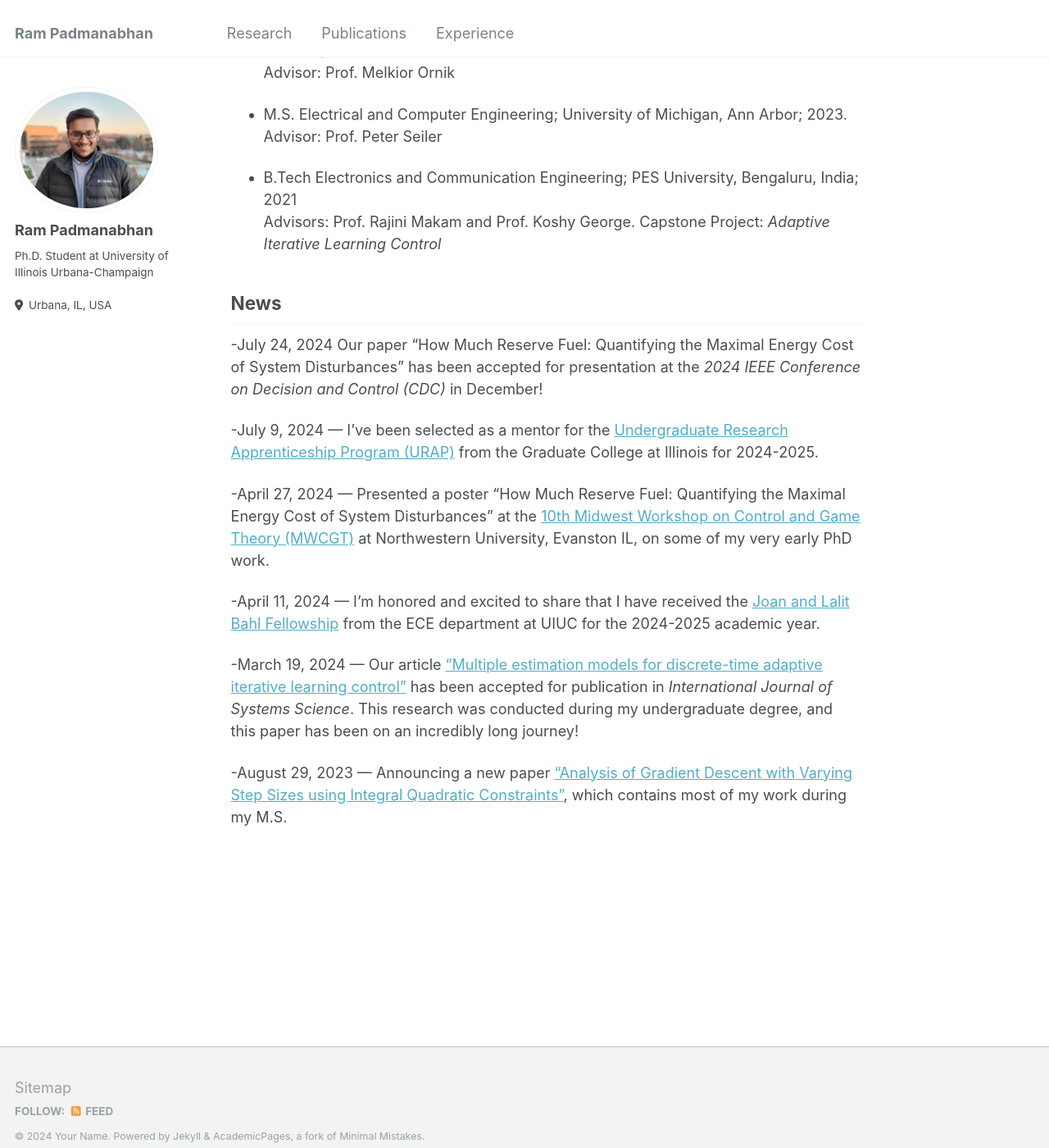
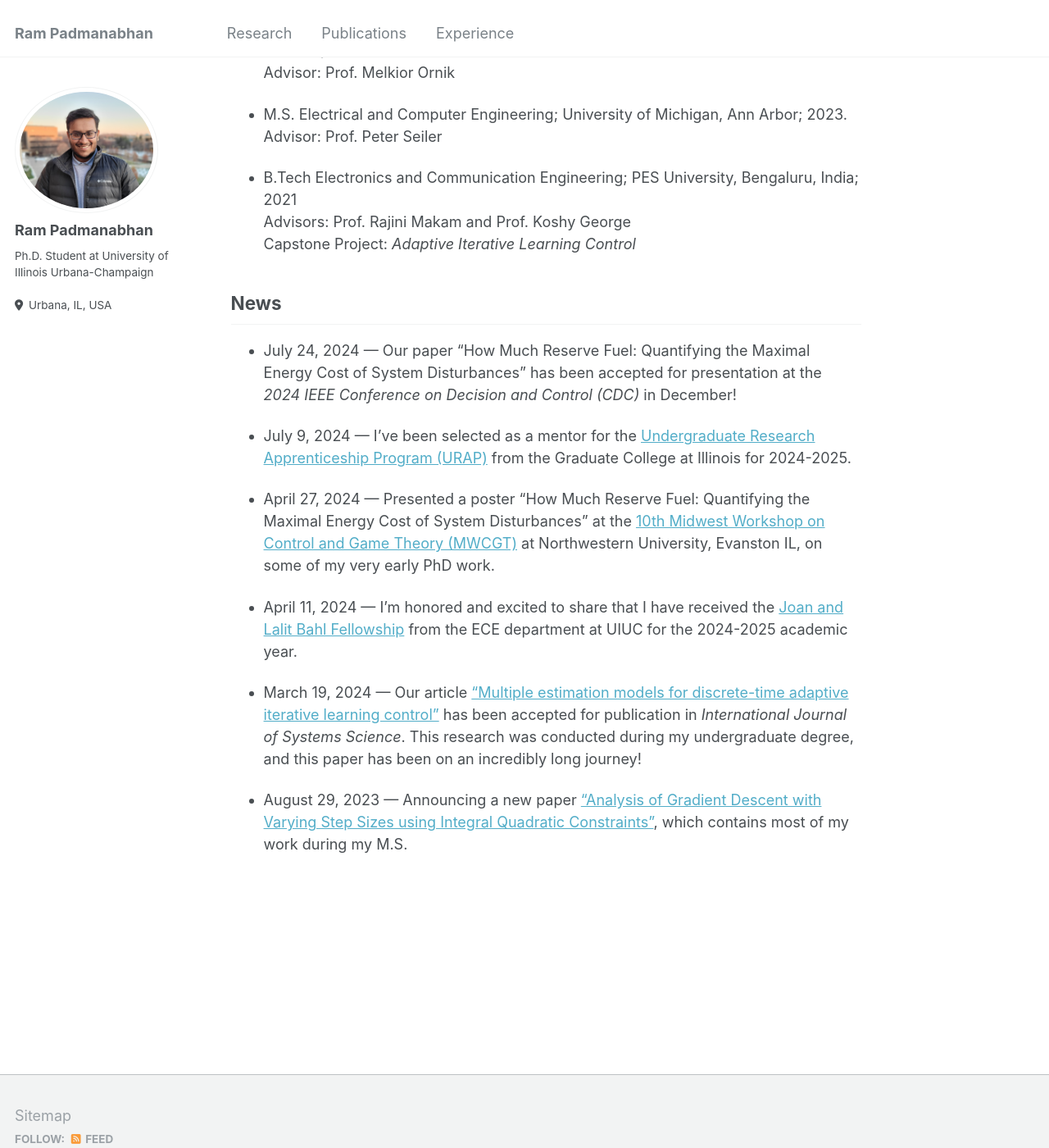
Before and after one commit to ram-p/ram-p.github.io, a Jekyll site: the page built from _pages/about.md, in a window 1280 px wide and 1400 px high, scrolled down 595 px. Shown: the whole window at 82% size. Built offline with Jekyll 4.4.1, drawn with Linux system fonts in a browser that asks for light colours.

Commit message:
Complete aboud.md-2

```diff
--- a/_pages/about.md
+++ b/_pages/about.md
@@ -24,19 +24,19 @@ Advisor: Prof. Melkior Ornik
 Advisor: Prof. Peter Seiler
 
 - B.Tech Electronics and Communication Engineering; PES University, Bengaluru, India; 2021
-Advisors: Prof. Rajini Makam and Prof. Koshy George.
+Advisors: Prof. Rajini Makam and Prof. Koshy George
 Capstone Project: _Adaptive Iterative Learning Control_
 
 News
 ------
--July 24, 2024  Our paper "How Much Reserve Fuel: Quantifying the Maximal Energy Cost of System Disturbances" has been accepted for presentation at the _2024 IEEE Conference on Decision and Control (CDC)_ in December!
+- July 24, 2024 — Our paper "How Much Reserve Fuel: Quantifying the Maximal Energy Cost of System Disturbances" has been accepted for presentation at the _2024 IEEE Conference on Decision and Control (CDC)_ in December!
 
--July 9, 2024 — I've been selected as a mentor for the [Undergraduate Research Apprenticeship Program (URAP)](https://grad.illinois.edu/urap) from the Graduate College at Illinois for 2024-2025.
+- July 9, 2024 — I've been selected as a mentor for the [Undergraduate Research Apprenticeship Program (URAP)](https://grad.illinois.edu/urap) from the Graduate College at Illinois for 2024-2025.
 
--April 27, 2024 — Presented a poster "How Much Reserve Fuel: Quantifying the Maximal Energy Cost of System Disturbances" at the [10th Midwest Workshop on Control and Game Theory (MWCGT)](https://mwcgt2024.northwestern.edu/) at Northwestern University, Evanston IL, on some of my very early PhD work.
+- April 27, 2024 — Presented a poster "How Much Reserve Fuel: Quantifying the Maximal Energy Cost of System Disturbances" at the [10th Midwest Workshop on Control and Game Theory (MWCGT)](https://mwcgt2024.northwestern.edu/) at Northwestern University, Evanston IL, on some of my very early PhD work.
 
--April 11, 2024 — I'm honored and excited to share that I have received the [Joan and Lalit Bahl Fellowship](https://ece.illinois.edu/academics/grad/fellowships/bahl) from the ECE department at UIUC for the 2024-2025 academic year.
+- April 11, 2024 — I'm honored and excited to share that I have received the [Joan and Lalit Bahl Fellowship](https://ece.illinois.edu/academics/grad/fellowships/bahl) from the ECE department at UIUC for the 2024-2025 academic year.
 
--March 19, 2024 — Our article ["Multiple estimation models for discrete-time adaptive iterative learning control"](https://www.tandfonline.com/doi/full/10.1080/00207721.2024.2335228) has been accepted for publication in _International Journal of Systems Science_. This research was conducted during my undergraduate degree, and this paper has been on an incredibly long journey!
+- March 19, 2024 — Our article ["Multiple estimation models for discrete-time adaptive iterative learning control"](https://www.tandfonline.com/doi/full/10.1080/00207721.2024.2335228) has been accepted for publication in _International Journal of Systems Science_. This research was conducted during my undergraduate degree, and this paper has been on an incredibly long journey!
 
--August 29, 2023 — Announcing a new paper ["Analysis of Gradient Descent with Varying Step Sizes using Integral Quadratic Constraints"](https://arxiv.org/abs/2210.00644), which contains most of my work during my M.S.
+- August 29, 2023 — Announcing a new paper ["Analysis of Gradient Descent with Varying Step Sizes using Integral Quadratic Constraints"](https://arxiv.org/abs/2210.00644), which contains most of my work during my M.S.
```
